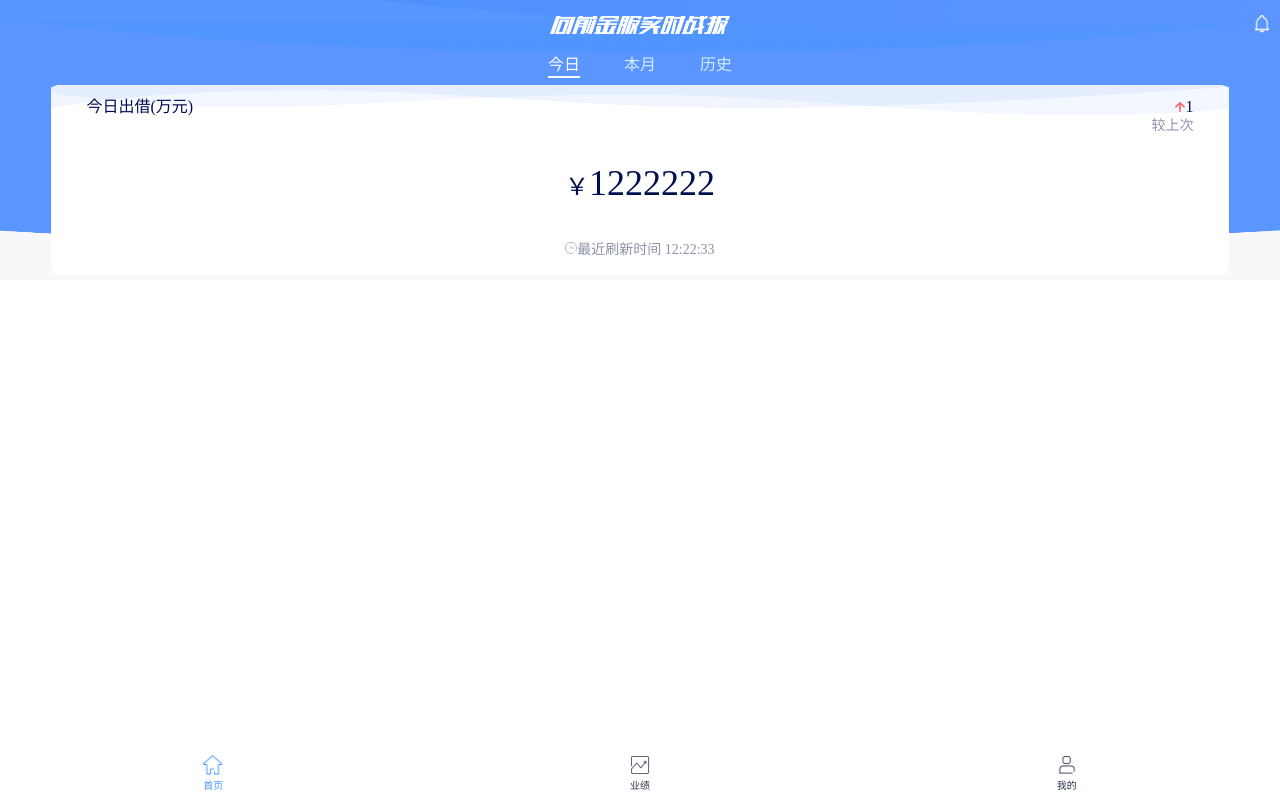
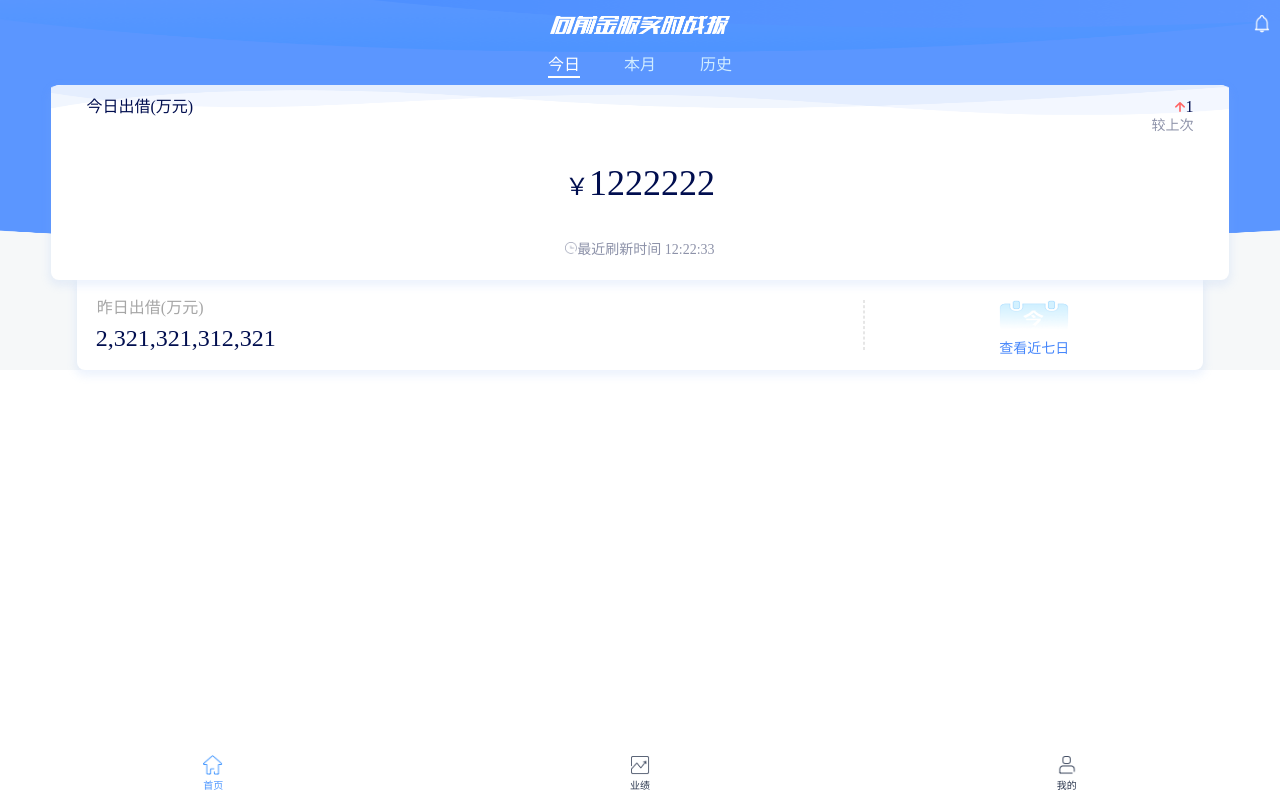
Before and after one commit to zhy6666/vue-, a Vue app: page /#/msite/today in a window 1280 px wide. Built offline with nearby package versions, Linux system fonts and the light colour scheme; a small style sheet from the web is missing; what mint-ui would draw is missing.

Commit message:
近七日组件

```diff
--- a/src/main.js
+++ b/src/main.js
@@ -2,6 +2,7 @@ import Vue from 'vue'
 import App from './App'
 import router from './router'
 import store from './store'
+import filters from './utils/filters'
 //组件
 import todaySituation from './components/todaySituation'
 Vue.component('today_situation',todaySituation)
@@ -16,6 +17,12 @@ Vue.use(MintUi)
 Vue.component('my-swipe',Swipe)
 Vue.component('my-swipe-item',SwipeItem)
 
+//注册全局过滤器
+for (let key in filters){
+  Vue.filter(key,filters[key])
+}
+
+
 new Vue({
   el:'#app',
   components:{App},
--- /dev/null
+++ b/src/utils/echarts.js
@@ -0,0 +1,16 @@
+//按需加载
+// 加载echarts，注意引入文件的路径
+import echarts from 'echarts/lib/echarts'
+
+// 再引入你需要使用的图表类型，标题，提示信息等
+import 'echarts/lib/chart/bar'
+import 'echarts/lib/chart/line'
+import 'echarts/lib/chart/pie'
+import 'echarts/lib/chart/scatter' //气泡图
+import 'echarts/lib/component/legend'
+import 'echarts/lib/component/title'
+import 'echarts/lib/component/tooltip'
+import 'echarts/lib/chart/gauge'//仪表盘
+import 'echarts/lib/component/dataZoom'//滚动条
+
+export default echarts
--- /dev/null
+++ b/src/utils/filters.js
@@ -0,0 +1,9 @@
+/*
+全局过滤器
+*/
+const filters={
+  numToThousands(num){
+    return num ? num.toString().replace(/(\d{1,3})(?=(\d{3})+$)/g,'$1,') : num;
+  }
+}
+export default filters
--- a/src/xqPages/components/lookLendMoney.vue
+++ b/src/xqPages/components/lookLendMoney.vue
@@ -1,5 +1,6 @@
 <template>
-    <div class="wrap">
+  <div class="today_wrap">
+    <div class="wrap" v-if="showTodayLoan">
       <div class="top_content"></div>
       <div class="bottom_content"></div>
       <div class="ceng_content">
@@ -23,14 +24,68 @@
         </div>
       </div>
     </div>
+    <div class="echarts" v-else="!showTodayLoan" id="echa"></div>
+    <div class="look">
+      <div class="zuori_loan">
+        <p class="money" v-html="showTodayLoan?'昨日出借(万元)':'今日出借(万元)'"></p>
+        <p class="number">{{2321321312321|numToThousands}}</p>
+      </div>
+      <div class="nearlySeven">
+        <img :src="!showTodayLoan?require('../../assets/images/chart@2x.png'):require('../../assets/images/today.png')">
+        <p @click="fanzhuan" v-html="showTodayLoan?'查看近七日':'查看今日'" ></p>
+      </div>
+    </div>
+  </div>
+
 </template>
 
 <script>
+  import echarts from '../../utils/echarts'
   export default {
+    data(){
+      return{
+        showTodayLoan:true, //默认显示今日出借
+          option:{
+            xAxis: {
+              type: 'category',
+              boundaryGap: false,
+              data: ['Mon', 'Tue', 'Wed', 'Thu', 'Fri', 'Sat', 'Sun']
+            },
+            yAxis: {
+              type: 'value'
+            },
+            series: [{
+              data: [820, 932, 901, 934, 1290, 1330, 1320],
+              type: 'line',
+              areaStyle: {}
+            }]
+          }
+
+      }
+    },
+    methods:{
+      numToThousands(num){
+        return num ? num.toString().replace(/(\d{1,3})(?=(\d{3})+$)/g,'$1,') : num;
+      },
+      fanzhuan(){
+        console.log("oooo")
+         if(this.showTodayLoan){
+           console.log("lll")
+           this.showTodayLoan=false
+           var myCharts = echarts.init(document.getElementById('echa'));
+           myCharts.resize();
+           myCharts.setOption(this.option);
+         }else{
+           this.showTodayLoan=true
+         }
+      }
+    }
   }
 </script>
 
 <style lang="stylus" rel="stylesheet/stylus" scoped>
+.today_wrap
+  background-color #f6f8f9
   .wrap
     width 100%
     height 200px
@@ -50,9 +105,10 @@
      left 4%
      right 4%
      width 92%
-   height 190px
+     height 195px
      background-color #fff
      border-radius 8px
+     box-shadow 0 4px 8px 2px rgba(137,174,240,0.15)
      .ceng_top
       width 100%
       height 80px
@@ -107,5 +163,60 @@
        font-family PingFangSC-Regular
        font-size 14px
        color #8D92A9
+  .look
+    display flex
+    width 88%
+    height 90px
+    margin-left 6%
+    margin-right 6%
+    background-color #fff
+    border-bottom-left-radius 8px
+    border-bottom-right-radius 8px
+    box-shadow 0 4px 8px 2px rgba(137,174,240,0.15);
+    .zuori_loan
+     height 100%
+     width 70%
+     position relative
+     .money
+      font-family PingFangSC-Regular
+      font-size 16px
+      color #A6A6A6
+      padding-left 20px
+      padding-top 20px
+     .number
+      padding-top 10px
+      padding-left 19px
+      font-family CenturyGothic
+      font-size 24px
+      color #010E4F
+
+    .zuori_loan:after
+     content ''
+     display block
+     position absolute
+     right 0px
+     bottom 20px
+     width 1px
+     height 50px
+     border 1px dashed #e6e6e6
+    .nearlySeven
+     flex 1
+     height 100%
+     text-align center
+     padding-top 20px
+     img
+      width 70px
+      height 34px
+     p
+      font-family: PingFangSC-Regular
+      font-size: 14px
+      padding-top 5px
+      color: #4787FB
+
+
+
+  .echarts
+    width 100%
+    height 200px
+    background-color #3c763d
 </style>
-、
```
Also changed, not shown: src/assets/images/chart@2x.png (added), src/assets/images/today.png (added). Lines whose indentation alone changed are shown as unchanged.
